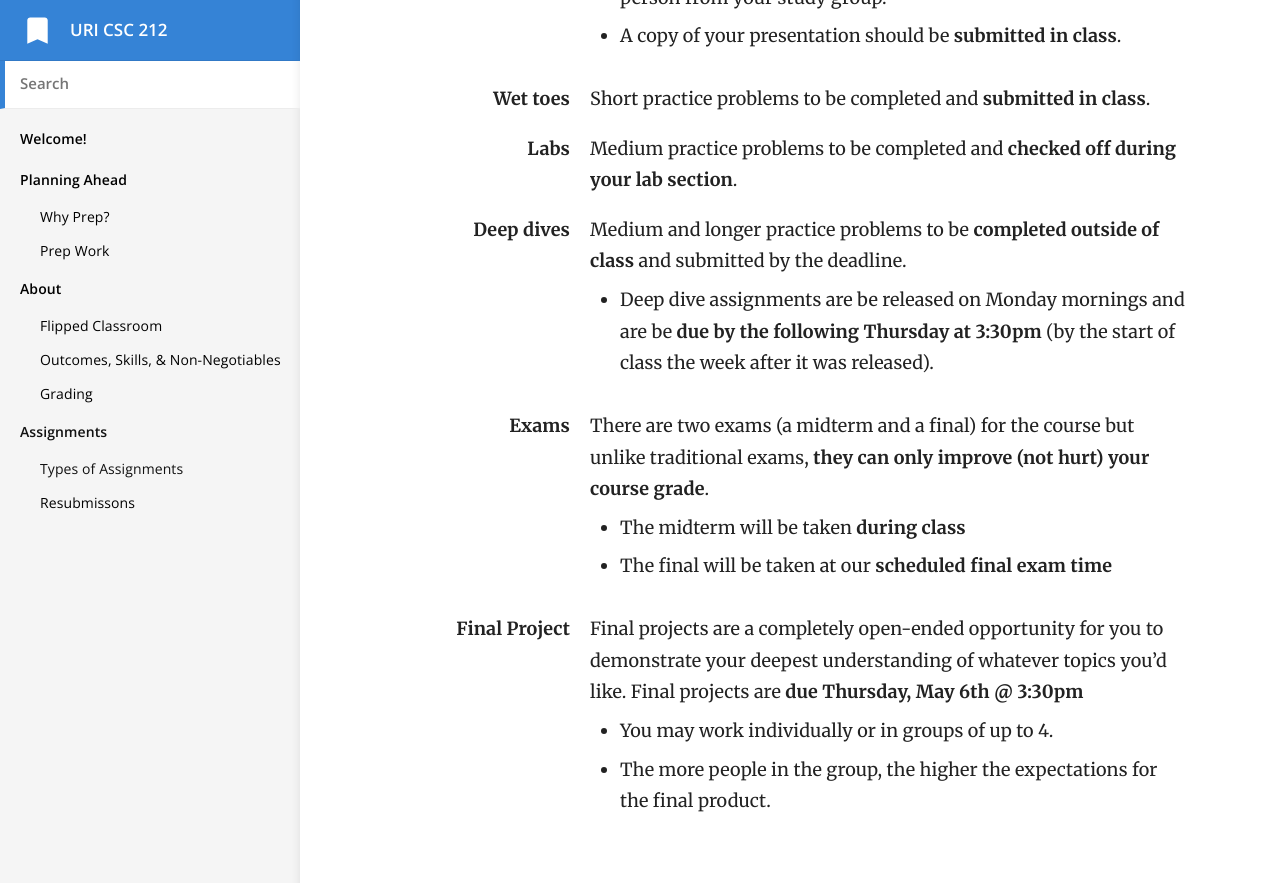
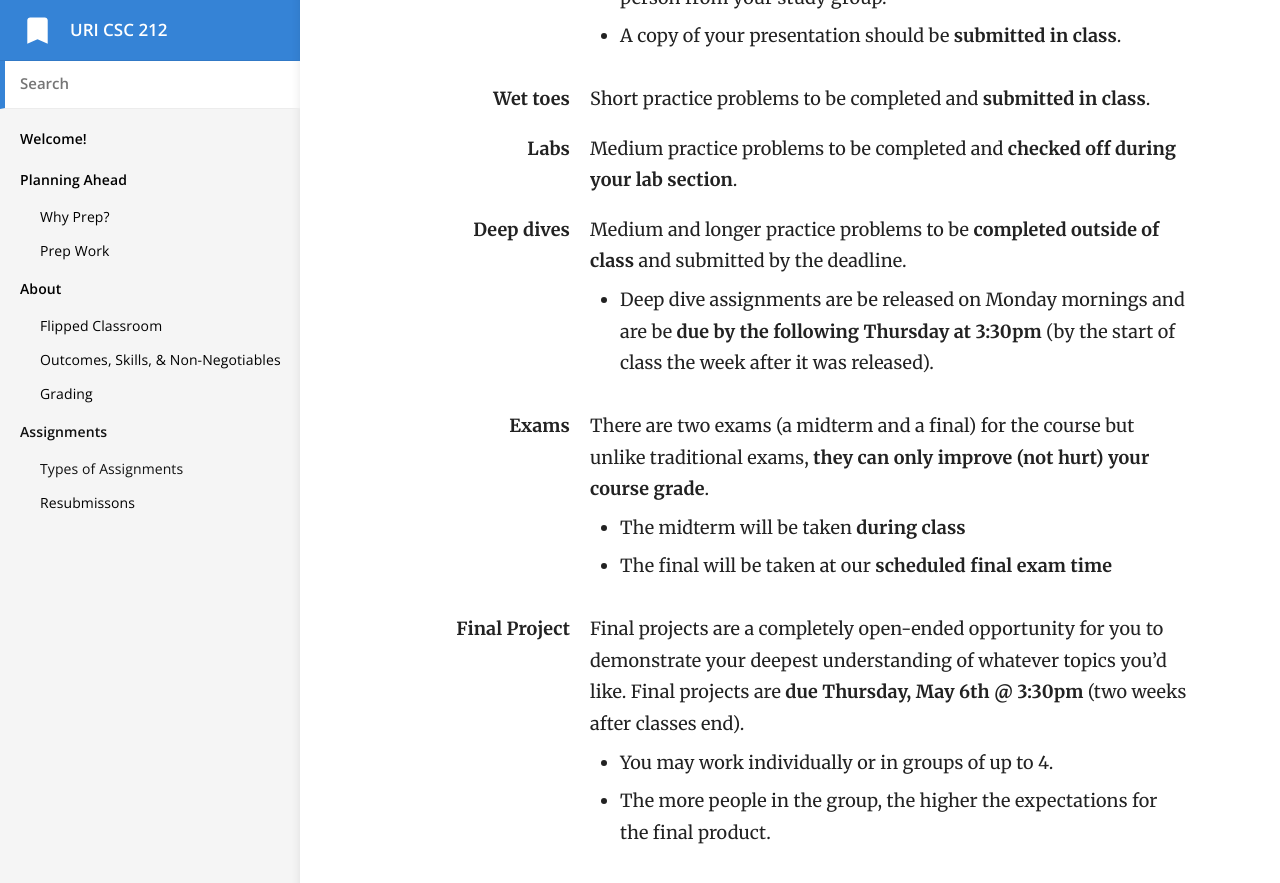
Before and after one commit to vcc-csc212/sp21-archive, a Jekyll site: the page built from _docs/3-assignments/assignment-types.md, in a window 1280 px wide and 900 px high, scrolled down 742 px. Shown: the top 883 px of the window. Built offline with Jekyll 4.4.1, drawn with Linux system fonts in a browser that asks for light colours.

Commit message:
2 week post class final deadline clarification

```diff
--- a/_docs/3-assignments/assignment-types.md
+++ b/_docs/3-assignments/assignment-types.md
@@ -31,6 +31,6 @@ Exams
 - The final will be taken at our **scheduled final exam time**
 
 Final Project
-: Final projects are a completely open-ended opportunity for you to demonstrate your deepest understanding of whatever topics you'd like. Final projects are **due Thursday, May 6th @ 3:30pm**
+: Final projects are a completely open-ended opportunity for you to demonstrate your deepest understanding of whatever topics you'd like. Final projects are **due Thursday, May 6th @ 3:30pm** (two weeks after classes end).
 - You may work individually or in groups of up to 4.
 - The more people in the group, the higher the expectations for the final product.
```
